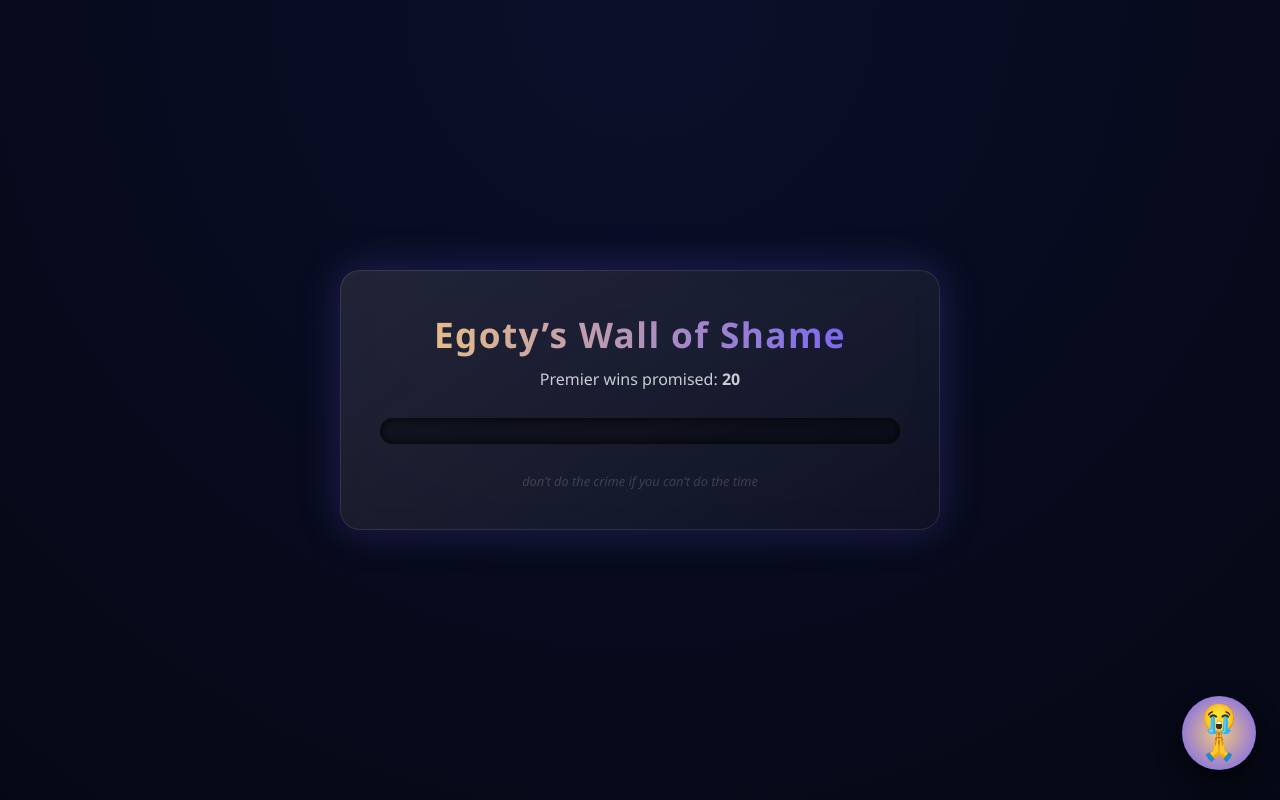
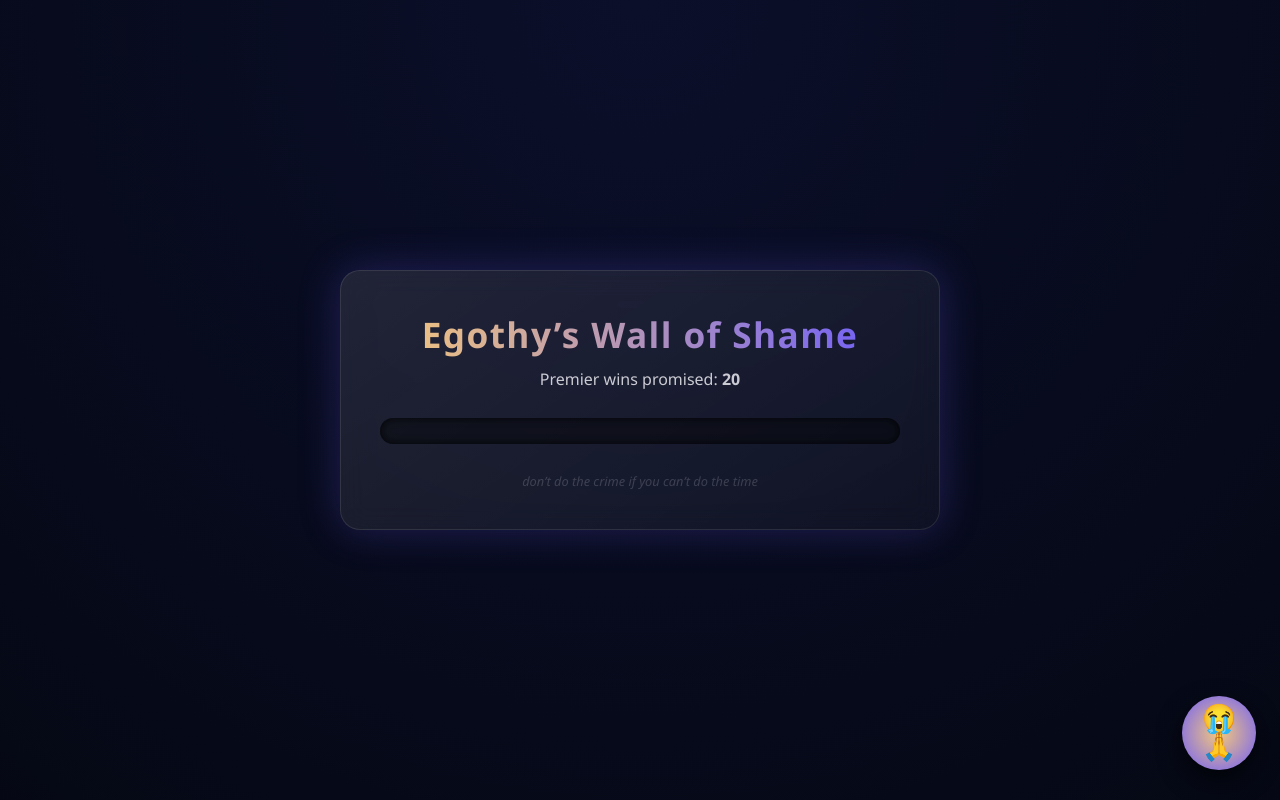
Before and after one commit to Aieter/Egothy-s-Wall-of-Shame, a website: page index.html in a window 1280 px wide. Drawn offline with Linux system fonts and the light colour scheme; no server answers.

Commit message:
Fixed typos

```diff
--- a/index.html
+++ b/index.html
@@ -5,7 +5,7 @@
 <meta name="viewport" content="width=device-width, initial-scale=1.0, viewport-fit=cover">
 
 <link rel="icon" type="image/png" href="/favicon.png">
-<title>Egoty’s Wall of Shame</title>
+<title>Egothy’s Wall of Shame</title>
 
 <style>
 /* ===== Root ===== */
@@ -250,7 +250,7 @@ h1 {
 <body>
 
 <div class="card">
-  <h1>Egoty’s Wall of Shame</h1>
+  <h1>Egothy’s Wall of Shame</h1>
   <div class="subtitle">Premier wins promised: <strong>20</strong></div>
 
   <div class="progress">
```
